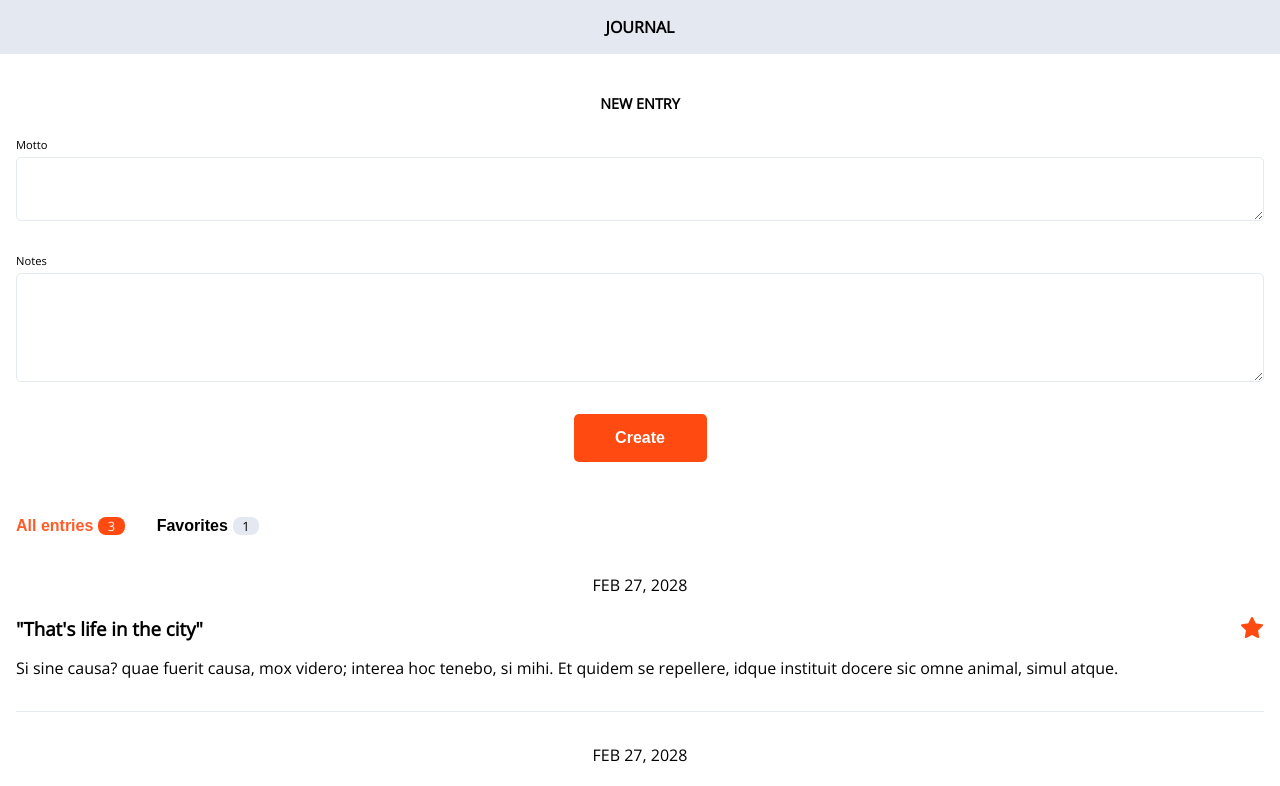
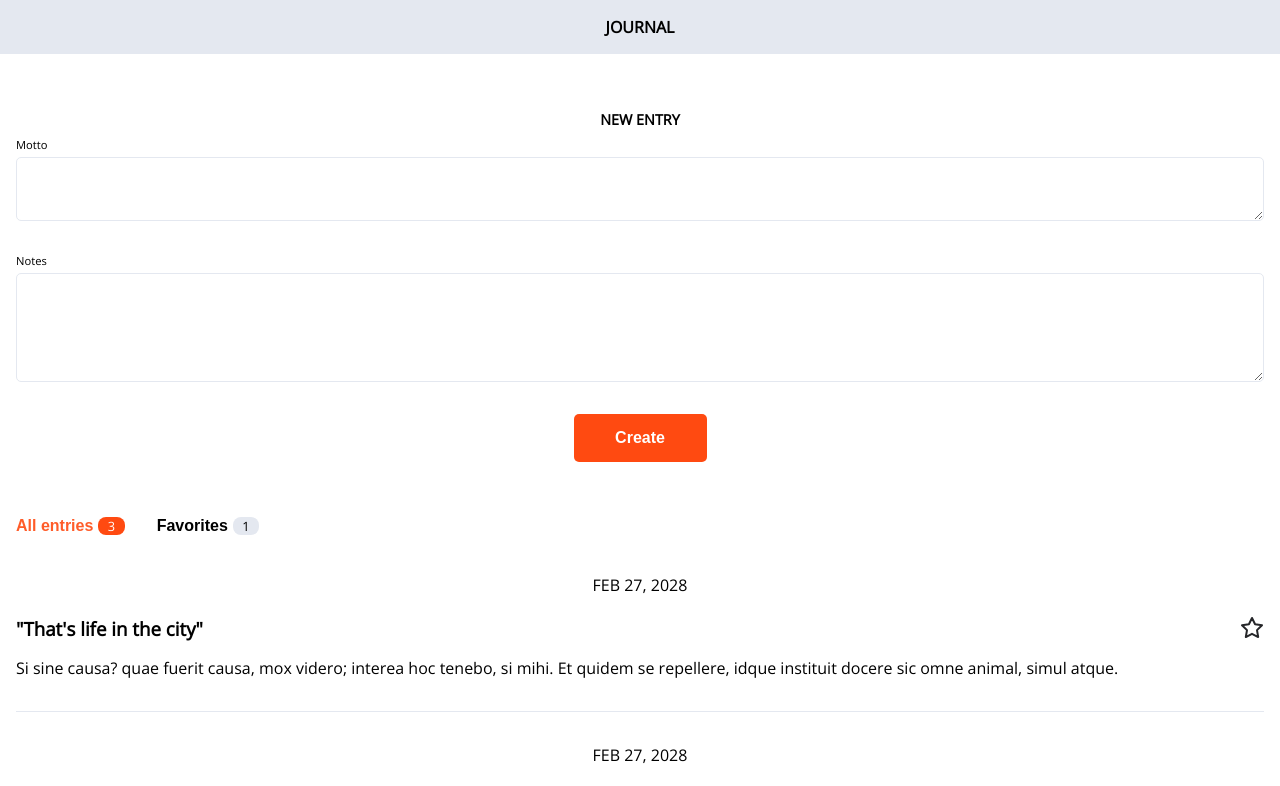
Before and after one commit to nastiche/journal-app, a React (Create React App) app: page / in a window 1280 px wide. Shown: the top 786 px of the page. Built offline with nearby package versions, Linux system fonts and the light colour scheme.

Commit message:
add favorite toggle button

```diff
--- a/src/App.js
+++ b/src/App.js
@@ -1,13 +1,12 @@
 import React from "react";
 import { Header } from "./components/Header/index.js";
-import { Title } from "./components/Title/index.js";
-// import { Form } from "./components/Form/index.js";
-import { Input } from "./components/Input/index.js";
-import { Textarea } from "./components/Textarea/index.js";
-import { Button } from "./components/Button/index.js";
+// import { Title } from "./components/Title/index.js";
+import { Form } from "./components/Form/index.js";
+// import { Input } from "./components/Input/index.js";
+// import { Textarea } from "./components/Textarea/index.js";
+// import { Button } from "./components/Button/index.js";
 import { Tabs } from "./components/Tabs/index.js";
 import { Entry } from "./components/Entry/index.js";
-import { EntryFav } from "./components/EntryFav/index.js";
 import { Footer } from "./components/Footer/index.js";
 
 function App() {
@@ -15,17 +14,9 @@ function App() {
     <>
       <Header />
       <main className="content">
-        <div className="form-container">
-          <Title />
-          <form className="form">
-            <Input />
-            <Textarea />
-            <Button />
-          </form>
-        </div>
+        <Form />
         <Tabs />
         <ul className="entry-list">
-          <EntryFav />
           <Entry />
           <Entry />
         </ul>
--- a/src/components/Entry/Entry.css
+++ b/src/components/Entry/Entry.css
@@ -13,18 +13,6 @@
   margin-bottom: 1.3rem;
 }
 
-.entry__star {
-  position: absolute;
-  top: 0;
-  right: 0;
-}
-
-.entry__star-filled {
-  position: absolute;
-  top: 0;
-  right: 0;
-}
-
 .entry__title {
   margin-bottom: 1rem;
   font-weight: bold;
--- a/src/components/Entry/index.js
+++ b/src/components/Entry/index.js
@@ -1,6 +1,7 @@
 import React from "react";
 import "./Entry.css";
-import Star from "./star.svg"
+// import Star from "./star.svg"
+import FavoriteButton from "../FavoriteButton/index.js"
 export function Entry() {
   return (
     <>
@@ -12,7 +13,7 @@ export function Entry() {
           mihi. Et quidem se repellere, idque instituit docere sic omne animal,
           simul atque.
         </p>
-        <img src={Star} className="entry__star" alt="star" />
+        <FavoriteButton />
         </div>
       </li>
     </>
--- a/src/components/EntryFav/EntryFav.css
+++ /dev/null
@@ -1,14 +0,0 @@
-.entry {
-  position: relative;
-  margin: 0 0 1rem;
-}
-
-.entry__star-filled {
-  position: absolute;
-  top: 0;
-  right: 0;
-}
-
-.entry__title {
-  margin-bottom: 1rem;
-}
--- a/src/components/EntryFav/index.js
+++ /dev/null
@@ -1,26 +0,0 @@
-import React from "react";
-import "../Entry/Entry.css";
-import Star_filled from "./star-filled.svg";
-export function EntryFav() {
-  return (
-    <li className="entry">
-      <div className="entry__date-container">
-        <p className="entry-date">FEB 27, 2028</p>
-      </div>
-
-      <div className="entry__text-container">
-        <h3 className="entry__title">"That's life in the city"</h3>
-        <p className="entry__text">
-          Si sine causa? quae fuerit causa, mox videro; interea hoc tenebo, si
-          mihi. Et quidem se repellere, idque instituit docere sic omne animal,
-          simul atque.
-        </p>
-        <img
-          src={Star_filled}
-          className="entry__star-filled"
-          alt="star-filled"
-        />
-      </div>
-    </li>
-  );
-}
--- /dev/null
+++ b/src/components/FavoriteButton/FavoriteButton.css
@@ -0,0 +1,23 @@
+.favorite-button {
+  position: absolute;
+  top: 0;
+  right: 0;
+  appearance: none;
+  background: none;
+  border: none;
+  padding: 0;
+  border-radius: 999px;
+  aspect-ratio: 1;
+  transition: background-color 0.2s ease-in-out;
+  background-color: transparent;
+  margin: -6px;
+  padding: 6px;
+}
+
+.favorite-button:hover {
+  background-color: var(--color-water);
+}
+
+.favorite-button:active {
+  background-color: var(--color-water-10);
+}
--- /dev/null
+++ b/src/components/FavoriteButton/index.js
@@ -0,0 +1,21 @@
+import "./FavoriteButton.css";
+import { ReactComponent as StarFilled } from "./star-filled.svg";
+import { ReactComponent as Star } from "./star.svg";
+import { useState } from "react";
+import React from "react"
+
+export default function FavoriteButton() {
+  const [isFavorite, setIsFavorite] = useState(false);
+
+  return (
+    <button
+      className="favorite-button"
+      onClick={() => {
+        setIsFavorite(!isFavorite);
+      }}
+      aria-label="favorite"
+    >
+      {isFavorite ? <StarFilled /> : <Star />}
+    </button>
+  );
+}
--- a/src/components/Form/Form.css
+++ b/src/components/Form/Form.css
@@ -1,4 +1,4 @@
-/* .form {
+.form {
   display: grid;
-  gap: 1rem;
-} */
+  margin: 1rem auto;
+}
--- a/src/components/Form/index.js
+++ b/src/components/Form/index.js
@@ -1,6 +1,18 @@
-// import React from "react";
-// import "./Form.css";
+import React from "react";
+import { Title } from "../Title/index.js";
+import { Input } from "../Input/index.js";
+import { Textarea } from "../Textarea/index.js";
+import { Button } from "../Button/index.js";
 
-// export function Form() {
-//   return <form className="form"></form>;
-// }
+import "./Form.css";
+
+export function Form() {
+  return (
+      <form className="form">
+        <Title />
+        <Input />
+        <Textarea />
+        <Button />
+      </form>
+  );
+}
--- a/src/index.css
+++ b/src/index.css
@@ -46,10 +46,7 @@ ol li {
 .content {
   margin: auto 1rem;
 }
-.form {
-  display: grid;
-  margin: 1rem auto;
-}
+
 
 .entry-list :last-child {
   border-bottom: none;
```
Also changed, not shown: src/components/FavoriteButton/star-filled.svg (renamed from src/components/EntryFav/star-filled.svg), src/components/FavoriteButton/star.svg (renamed from src/components/Entry/star.svg).
